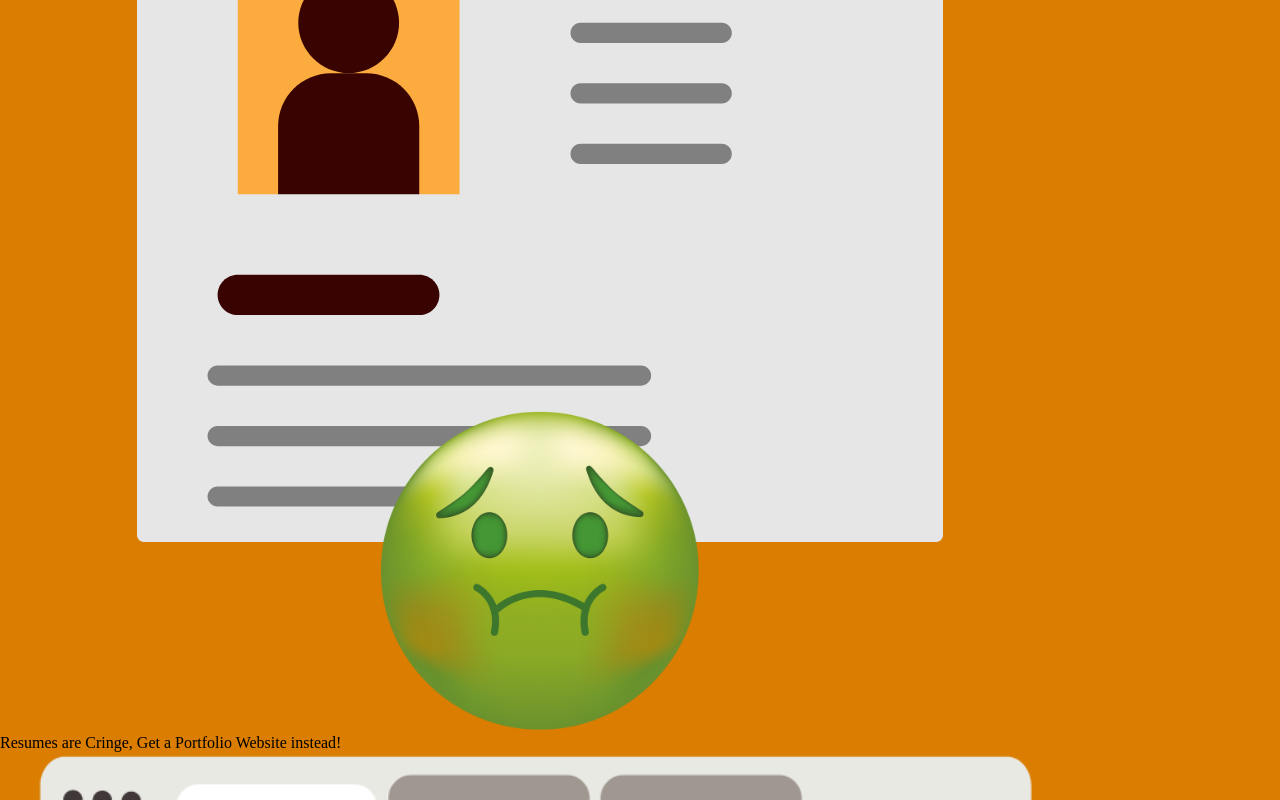
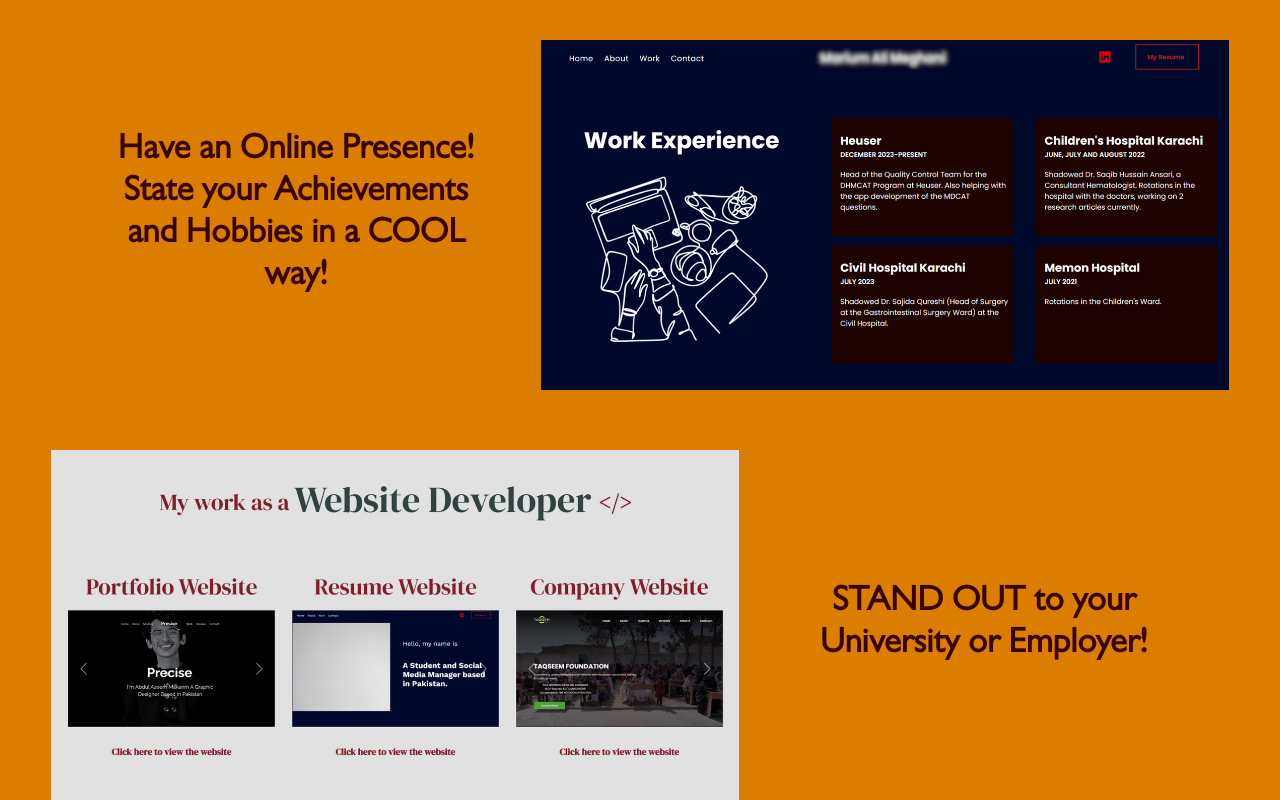
Before and after one commit to izaankhan0/websters2, a React (Vite) app: page / in a window 1280 px wide. Shown: the part 1340-2140 px from the top of the page. Built offline with nearby package versions, Linux system fonts and the light colour scheme.

Commit message:
styled why page

```diff
--- a/src/components/why.jsx
+++ b/src/components/why.jsx
@@ -1,5 +1,9 @@
 import React, { useState } from 'react'
 import '../styles/why.css'
+import resumeImg from "../../public/assets/media/resume.png";
+import webImg from "../../public/assets/media/web.png";
+import marImg from "../../public/assets/media/mar.png";
+import allSitesImg from "../../public/assets/media/all-sites.png";
 
 function why(){
     return <div className="why">
@@ -7,17 +11,17 @@ function why(){
         <h1>Why need a Website?</h1>
         <div className="slides">
             <div className="slide-1 slide">
-                <img src="../../public/assets/media/resume.png" alt="" />
+                <img src={resumeImg} alt="" />
                 <p>Resumes are Cringe, Get a Portfolio Website instead!</p>
-                <img src="../../public/assets/media/web.png" alt="" />
+                <img src={webImg} alt="" />
             </div>
             <div className="slide-2 slide">
                 <p>Have an Online Presence! State your Achievements and Hobbies in a COOL way!</p>
-                <img src="../../public/assets/media/mar.png" alt="" />
+                <img src={marImg} alt="" />
             </div>
             <div className="slide-3 slide">
+                <img src={allSitesImg} alt="" />
                 <p>STAND OUT to your University or Employer!</p>
-                <img src="../../public/assets/media/all-sites.png" alt="" />
             </div>
         </div>
 
--- a/src/styles/why.css
+++ b/src/styles/why.css
@@ -1,6 +1,6 @@
 .why{
     background-color: #da7d00;
-
+    padding-bottom: 50px;
 }
 
 h1{
@@ -12,4 +12,32 @@ h1{
 }
 .slides{
     margin-top: 50px;
+    display: flex;
+    flex-direction: column;
+    justify-content: center;
+    align-items: center;
 }
+.slide-1 > img{
+    height: 300px;
+}
+p{
+    font-family: 'Gill', sans-serif;
+    color: #380300;
+    font-size: 26pt;
+    text-align: center;
+    font-weight: 600;
+    margin: 0px 60px;
+}
+.slide{
+    display: flex;
+    justify-content: space-evenly;
+    align-items: center;
+    margin: 30px 0px;
+    max-width: 92%;
+}
+.slide-2 > img{
+    height: 350px;
+}
+.slide-3 > img{
+    height: 350px;
+}
```
